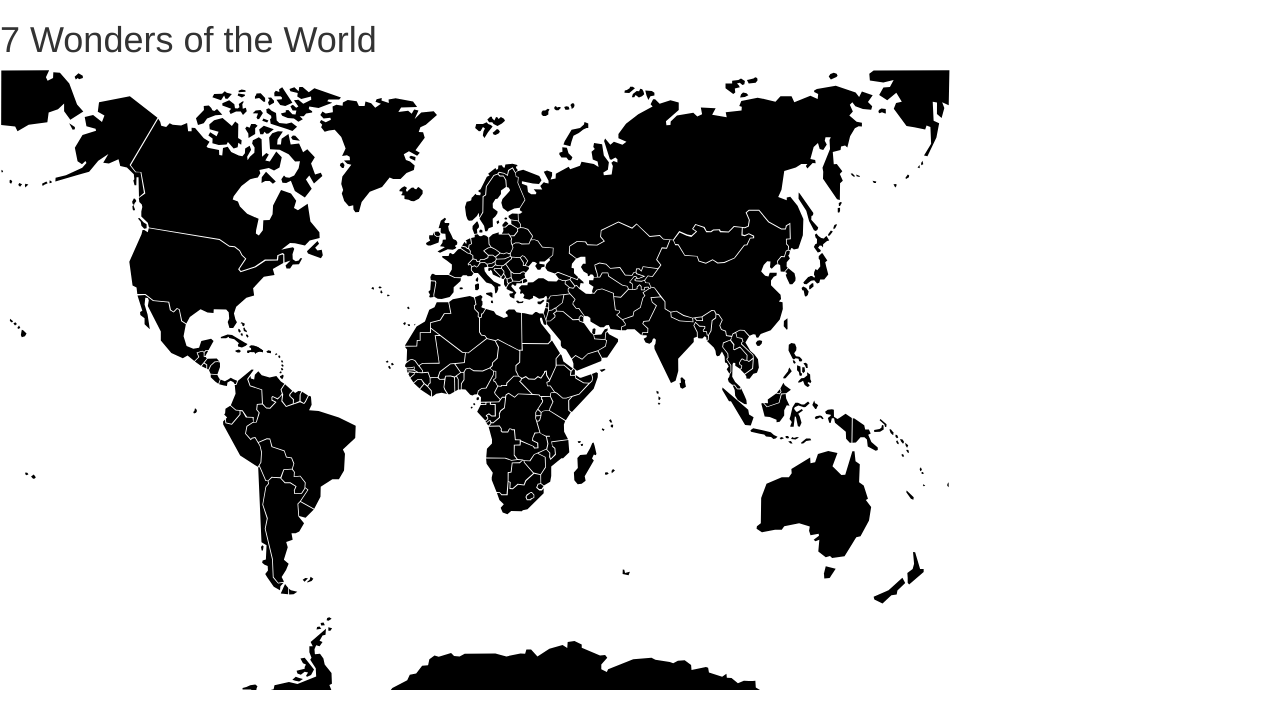
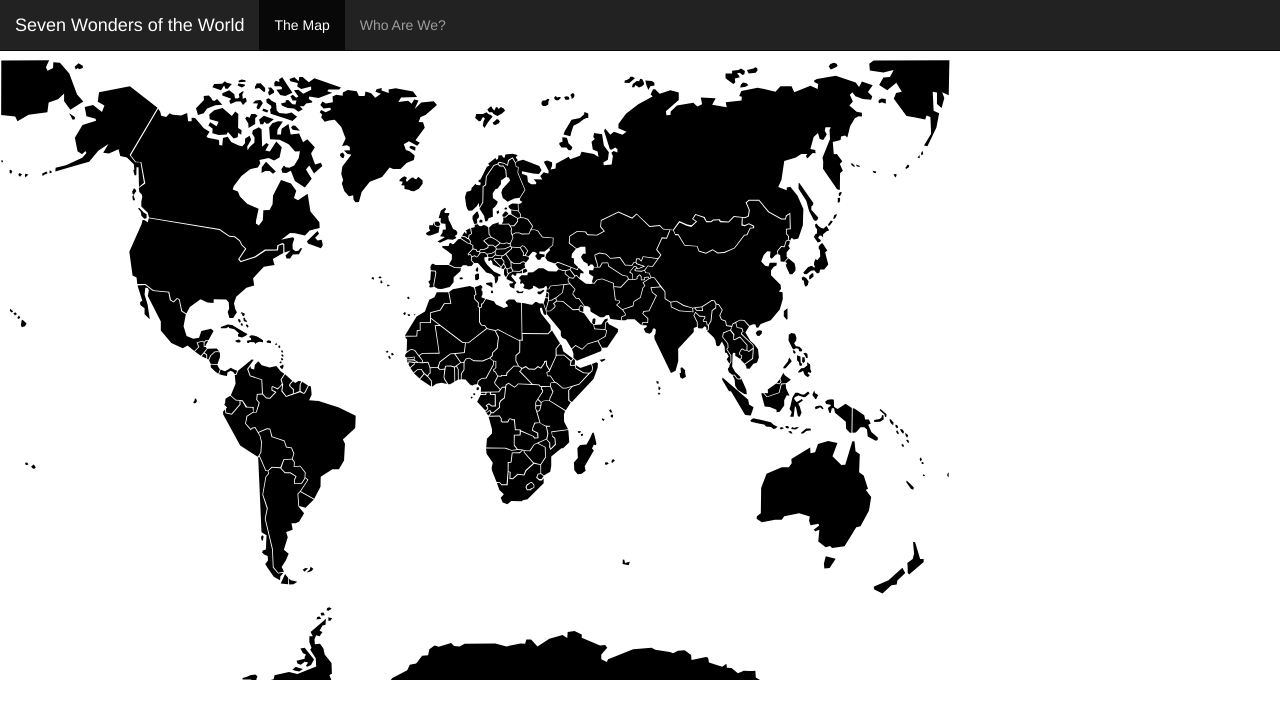
Before and after one commit to vixhez/cfg-7wonders, a plain HTML site: page index.html in a window 1280 px wide. Drawn offline with nearby package versions, Linux system fonts and the light colour scheme.

Commit message:
Added nav bar to HTML

```diff
--- a/index.html
+++ b/index.html
@@ -11,12 +11,26 @@
 
         <!-- Latest compiled JavaScript -->
         <script src="https://maxcdn.bootstrapcdn.com/bootstrap/3.4.1/js/bootstrap.min.js"></script>
-    <title>7 Wonders</title>
+
+        <nav class="navbar navbar-inverse navbar-fixed-top">
+            <div class="container-fluid">
+              <div class="navbar-header">
+                <a class="navbar-brand" href="#">Seven Wonders of the World</a>
+              </div>
+              <ul class="nav navbar-nav">
+                <li class="active"><a href="index.html">The Map</a></li>
+                <li><a href="aboutus.html">Who Are We?</a></li>
+              </ul>
+            </div>
+          </nav>
+
+
+        <title>7 Wonders</title>
 </head>
 <body>
-    <div>
-        <h1>7 Wonders of the World</h1>
-    </div>
+<br>
+<br>
+<br>
 
 
 
```
Also changed, not shown: aboutus.html (+13 -0 lines).
